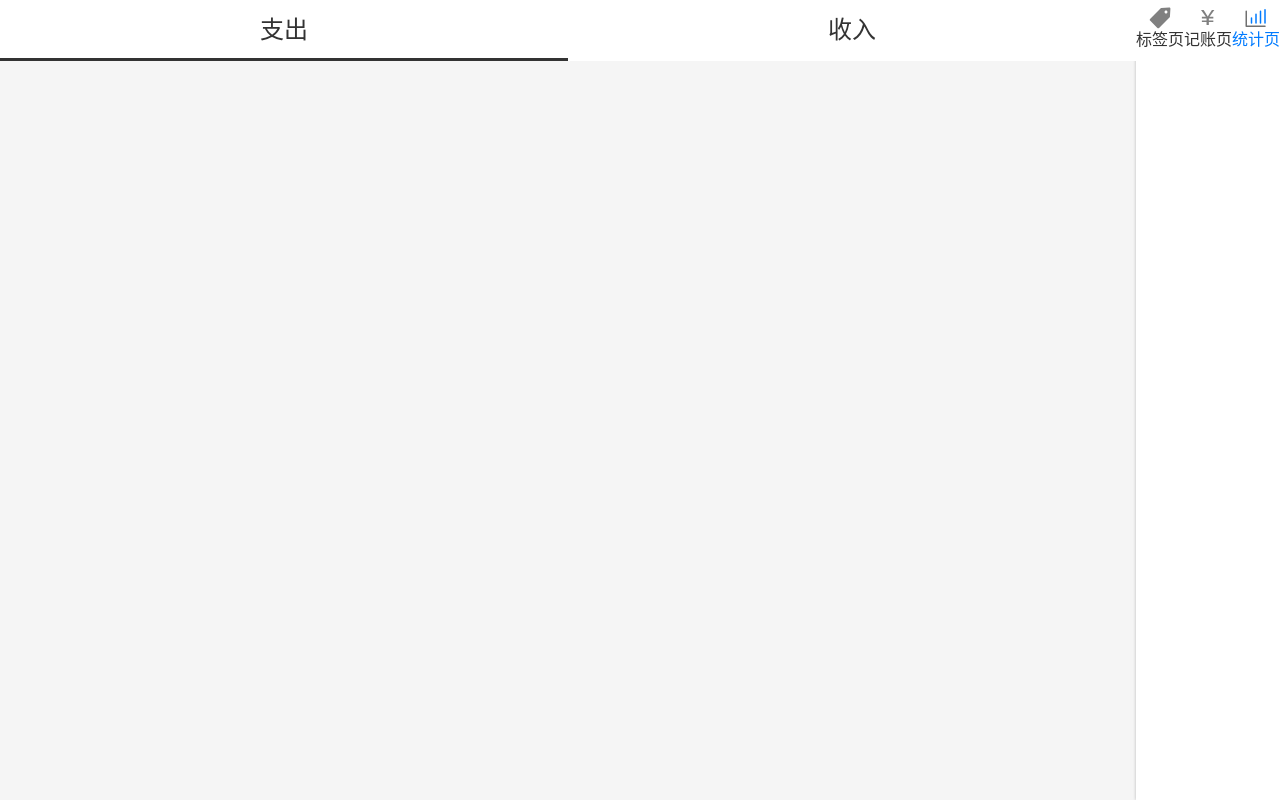
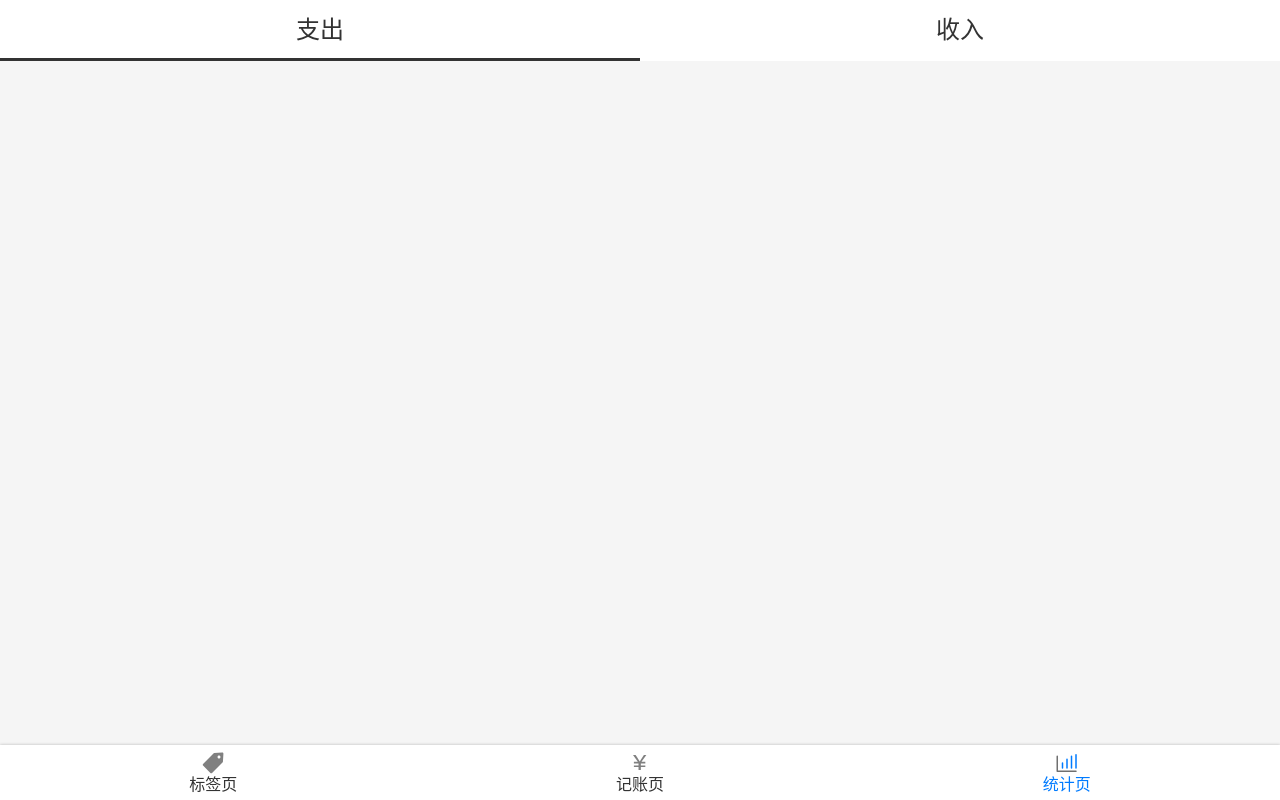
Before and after one commit to jeanie-lu1105/morney-react, a React (Vite) app: page /statistics in a window 1280 px wide. Built offline with nearby package versions, Linux system fonts and the light colour scheme.

Commit message:
bugfix for build

```diff
--- a/src/components/Icon.tsx
+++ b/src/components/Icon.tsx
@@ -1,4 +1,3 @@
-import cs from "classnames";
 import { Link } from "react-router-dom";
 
 type TIcon = {
@@ -10,7 +9,6 @@ type TIcon = {
 } & React.SVGAttributes<SVGSVGElement>;
 
 const Icon = (props: TIcon) => {
-  const { name, className, ...rest } = props;
   if (!props.icon)
     return <span style={{ width: "16px", height: "16px" }}></span>;
   return (
--- a/src/components/Layout.tsx
+++ b/src/components/Layout.tsx
@@ -8,7 +8,7 @@ import { useEffect, useRef } from "react";
 const Wrapper = styled.div`
   display: flex;
   height: 100vh;
-  flex-direction: number;
+  flex-direction: column;
 `;
 
 const Main = styled.main`
--- a/src/hooks/useRecords.tsx
+++ b/src/hooks/useRecords.tsx
@@ -44,3 +44,5 @@ const useRecords = () => {
 };
 
 export { useRecords };
+
+export type { TCategory, TRecordItem, TNewRecord };
--- a/src/views/Money.tsx
+++ b/src/views/Money.tsx
@@ -31,7 +31,7 @@ const Money = () => {
     }
   };
   return (
-    <Layout scrollTop={9999}>
+    <Layout>
       <TagsSection
         value={selected.tagIds}
         onChange={(tagIds) => updateSelected({ tagIds })}
--- a/src/views/Statistics.tsx
+++ b/src/views/Statistics.tsx
@@ -2,7 +2,7 @@ import Layout from "@/components/Layout";
 import { useState } from "react";
 import { CategorySection } from "./money/CategorySection";
 import "./statistics.scss";
-import { useRecords } from "@/hooks/useRecords";
+import { useRecords, type TRecordItem } from "@/hooks/useRecords";
 import { useTags } from "@/hooks/useTags";
 
 const Statistics = () => {
@@ -11,7 +11,7 @@ const Statistics = () => {
   const { getTagName } = useTags();
   const groupedRecords = records
     .filter((r) => r.category === category)
-    .reduce((result, record) => {
+    .reduce((result: any, record: any) => {
       const date = new Date(record.createdAt).toISOString().split("T")[0];
       if (!result[date]) {
         result[date] = [];
@@ -30,7 +30,8 @@ const Statistics = () => {
         className="statistics-category-section"
       />
 
-      {orderedGroupedRecords.map(([date, recordList]) => (
+      {orderedGroupedRecords.map(
+        ([date, recordList] = ["", {} as TRecordItem[]]) => (
           <table key={date}>
             <thead>
               <tr>
@@ -40,10 +41,10 @@ const Statistics = () => {
               </tr>
             </thead>
             <tbody>
-            {recordList.map((r) => (
+              {(recordList as TRecordItem[]).map((r: TRecordItem) => (
                 <tr key={r.createdAt}>
                   <td>
-                  {r.tagIds.map((tagId) => (
+                    {r.tagIds.map((tagId: number) => (
                       <span key={tagId}>{getTagName(tagId)}</span>
                     ))}
                   </td>
@@ -53,7 +54,8 @@ const Statistics = () => {
               ))}
             </tbody>
           </table>
-      ))}
+        ),
+      )}
     </Layout>
   );
 };
--- a/src/views/Tag.tsx
+++ b/src/views/Tag.tsx
@@ -49,7 +49,7 @@ const Tag: React.FC = () => {
   const { findTag, updateTag, deleteTag } = useTags();
   const { id } = useParams<Params>();
   const tag = findTag(parseInt(id || "-1"));
-  const onChange = (e) => {
+  const onChange = (e: any) => {
     updateTag(tag.id, { name: e.target.value });
   };
   const history = useNavigate();
--- a/src/views/money/CategorySection.tsx
+++ b/src/views/money/CategorySection.tsx
@@ -35,7 +35,7 @@ type TCategory = keyof typeof categoryMap;
 type Props = {
   value: TCategory;
   onChange: (category: TCategory) => void;
-  className: string;
+  className?: string;
 };
 const CategorySection: React.FC<Props> = (props) => {
   const category = props.value;
@@ -48,7 +48,7 @@ const CategorySection: React.FC<Props> = (props) => {
             key={c}
             className={cs({
               selected: category === c,
-              [props.className]: true,
+              [props.className || ""]: true,
             })}
             onClick={() => {
               props.onChange(c);
```
Lines whose indentation alone changed are shown as unchanged.
